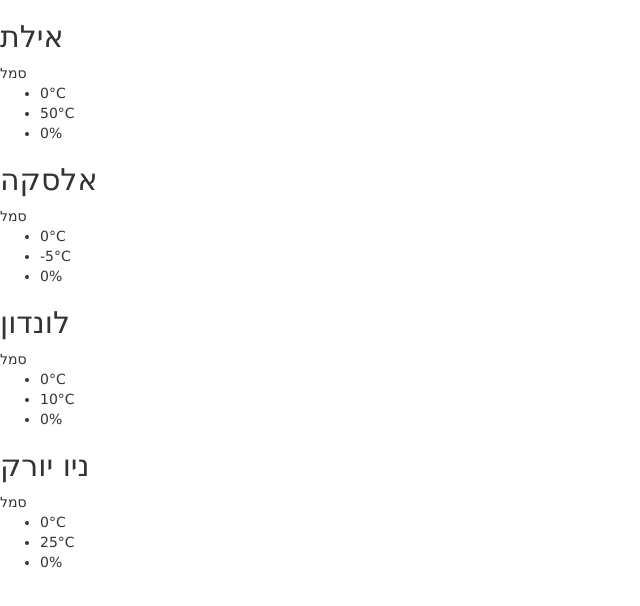
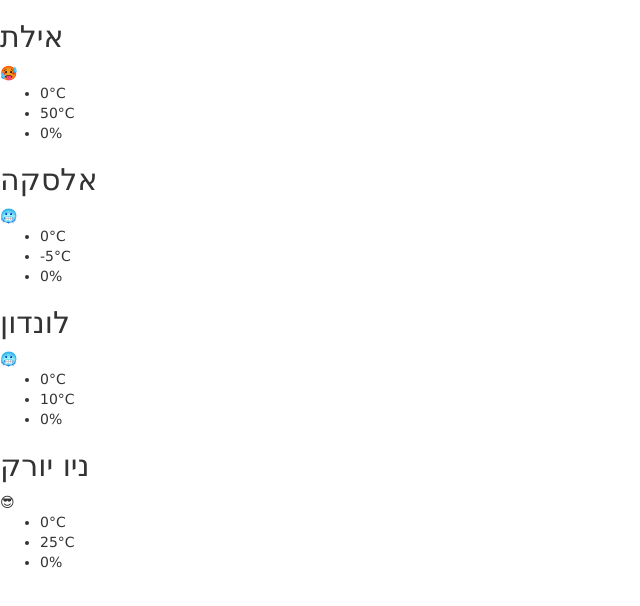
Before and after one commit to BatyahCohen/WeatherProject, a React (Create React App) app: page / in a window 1280 px wide. Shown: the top 606 px of the page, without its empty margins (0-640 px from the left). Built offline with nearby package versions, Linux system fonts and the light colour scheme.

Commit message:
Display icon according to temperature

```diff
--- a/src/components/AreaDetailsComponent.tsx
+++ b/src/components/AreaDetailsComponent.tsx
@@ -10,7 +10,7 @@ export const AreaDetailsComponent = (props:any) =>
       <div>
       <h2>{area.name}</h2>
       <p>{area.description}</p>
-      <span>סמל</span>
+      <span>{area.feelsLike<20?"🥶":(area.feelsLike>30?"🥵":"😎")}</span>
       <ul>
         <li>{area.temp}°C</li>
         <li>{area.feelsLike}°C</li>
```
